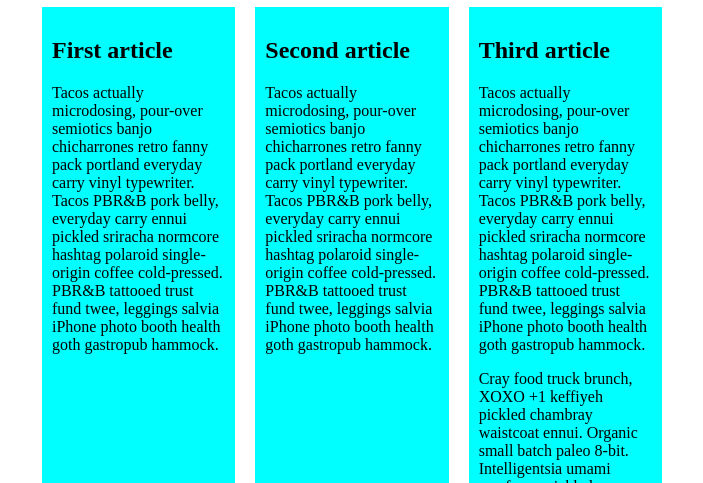
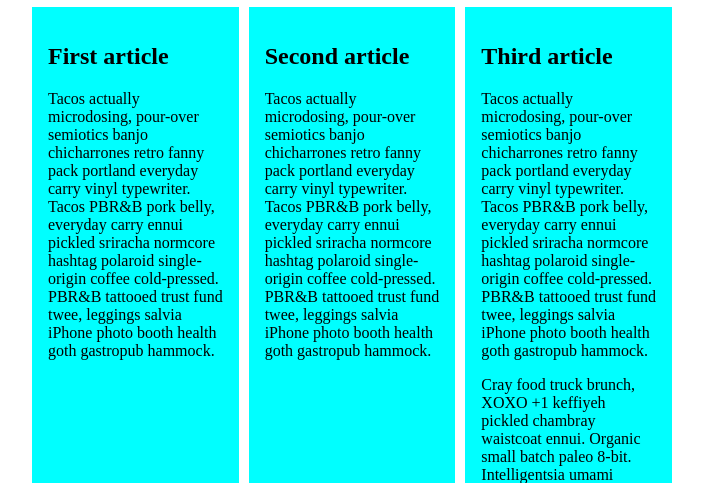
Before and after one commit to milhoanDesign/window_prompt, a plain HTML site: page index.html in a window 1280 px wide. Shown: the part 317-800 px from the top of the page, without its empty margins (288-991 px from the left). Drawn offline with Linux system fonts and the light colour scheme.

Commit message:
Played with the Flexbox

```diff
--- a/style.css
+++ b/style.css
@@ -31,6 +31,8 @@ button {
 section {
     display: flex;
     flex-direction: row;
+    gap: 10px;
+    margin-top: 10px;
 }
 
 header {
@@ -46,7 +48,6 @@ header {
   }
 
   article {
-    padding: 10px;
-    margin: 10px;
     background: aqua;
+    padding: 1rem;
   }
```
